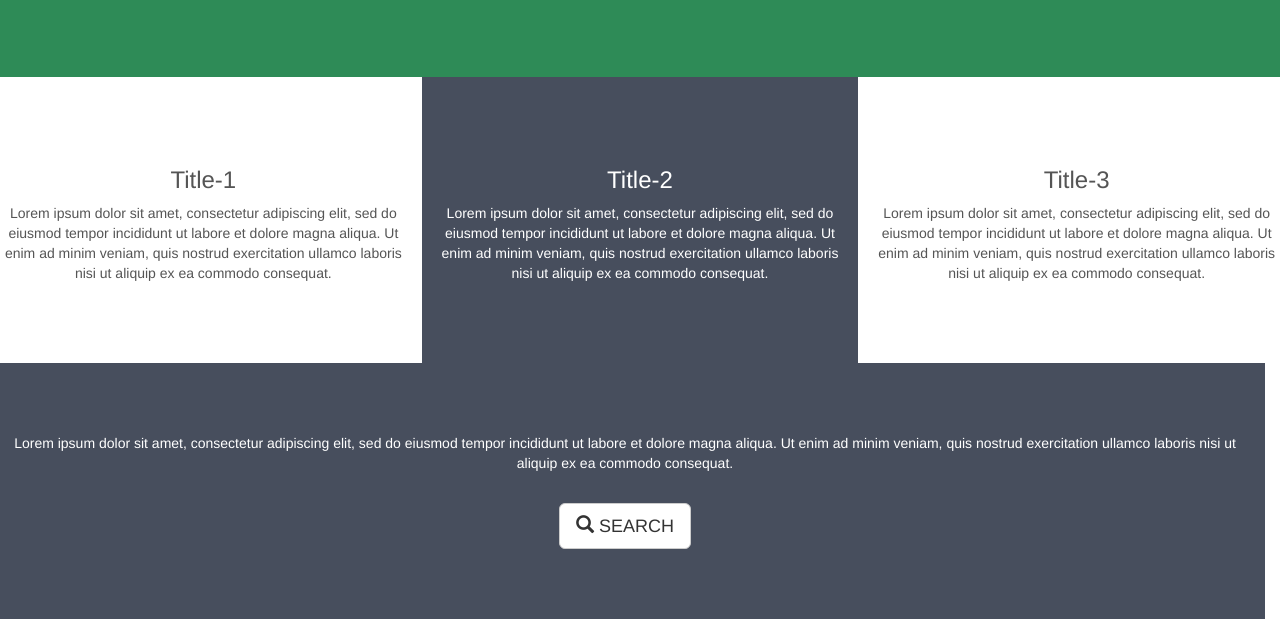
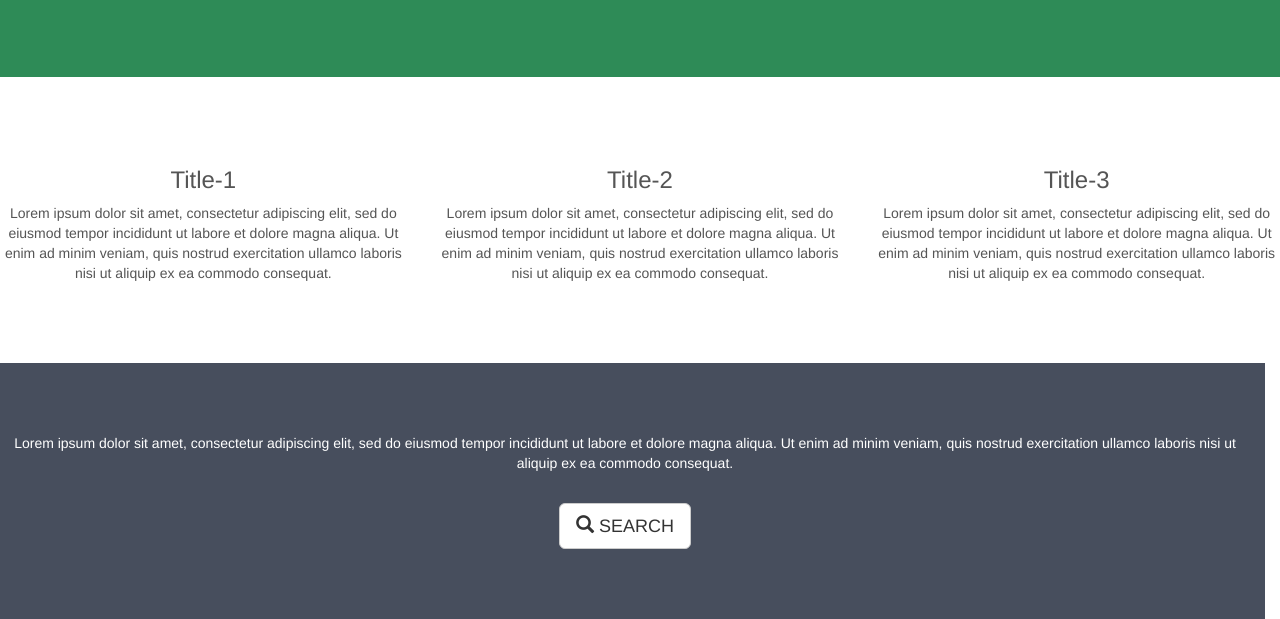
Before and after one commit to adityakasbekar/BS2, a plain HTML site: page index.html in a window 1280 px wide. Shown: the part 296-915 px from the top of the page. Drawn offline with nearby package versions, Linux system fonts and the light colour scheme.

Commit message:
Update index.html

```diff
--- a/index.html
+++ b/index.html
@@ -65,7 +65,7 @@
             <h3>Title-1</h3>
             <p>Lorem ipsum dolor sit amet, consectetur adipiscing elit, sed do eiusmod tempor incididunt ut labore et dolore magna aliqua. Ut enim ad minim veniam, quis nostrud exercitation ullamco laboris nisi ut aliquip ex ea commodo consequat.</p>
         </div>
-        <div class="col-sm-4 bg-2">
+        <div class="col-sm-4 bg-3">
             <h3>Title-2</h3>
             <p>Lorem ipsum dolor sit amet, consectetur adipiscing elit, sed do eiusmod tempor incididunt ut labore et dolore magna aliqua. Ut enim ad minim veniam, quis nostrud exercitation ullamco laboris nisi ut aliquip ex ea commodo consequat.</p>
         </div>
```
